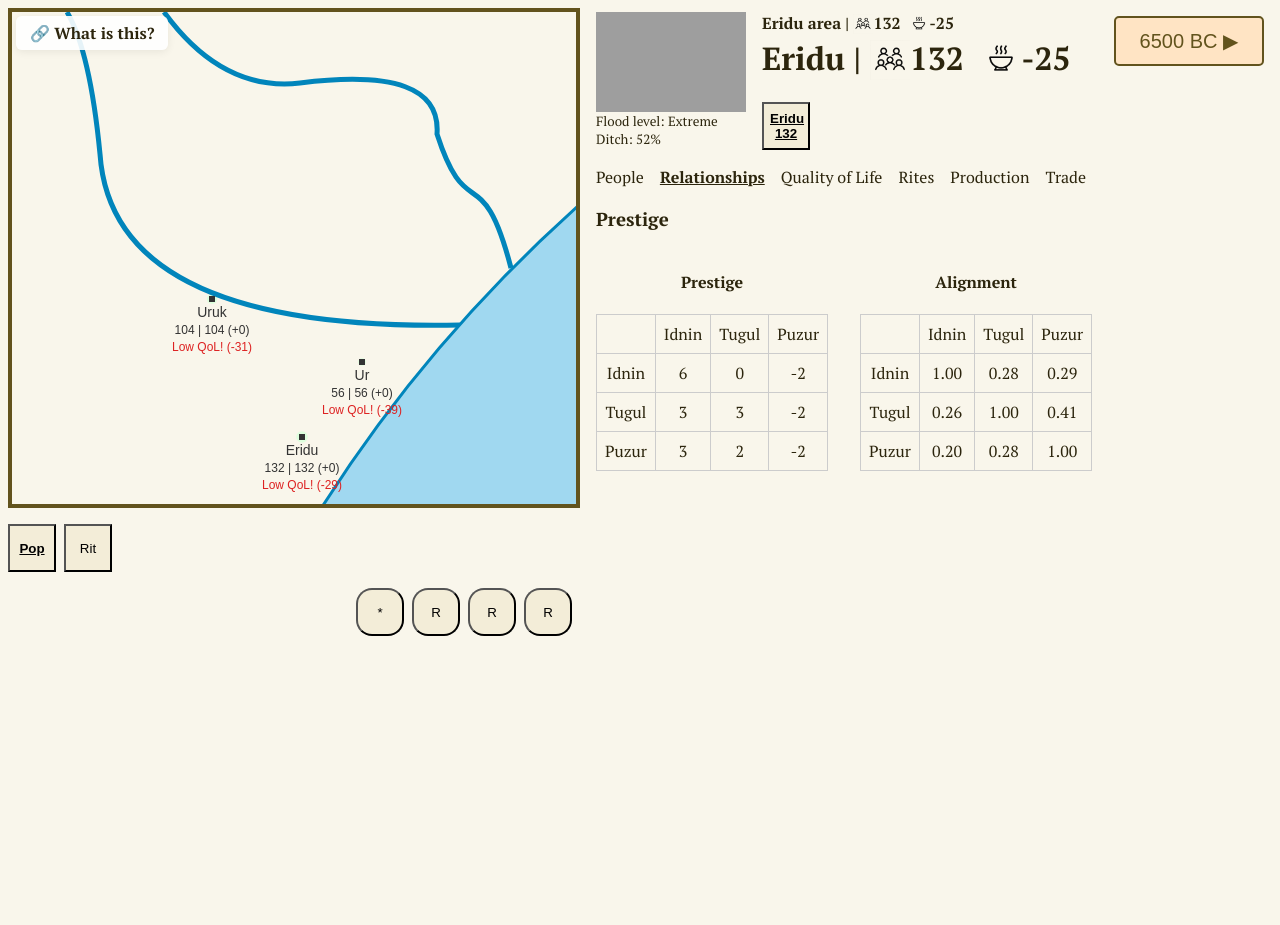
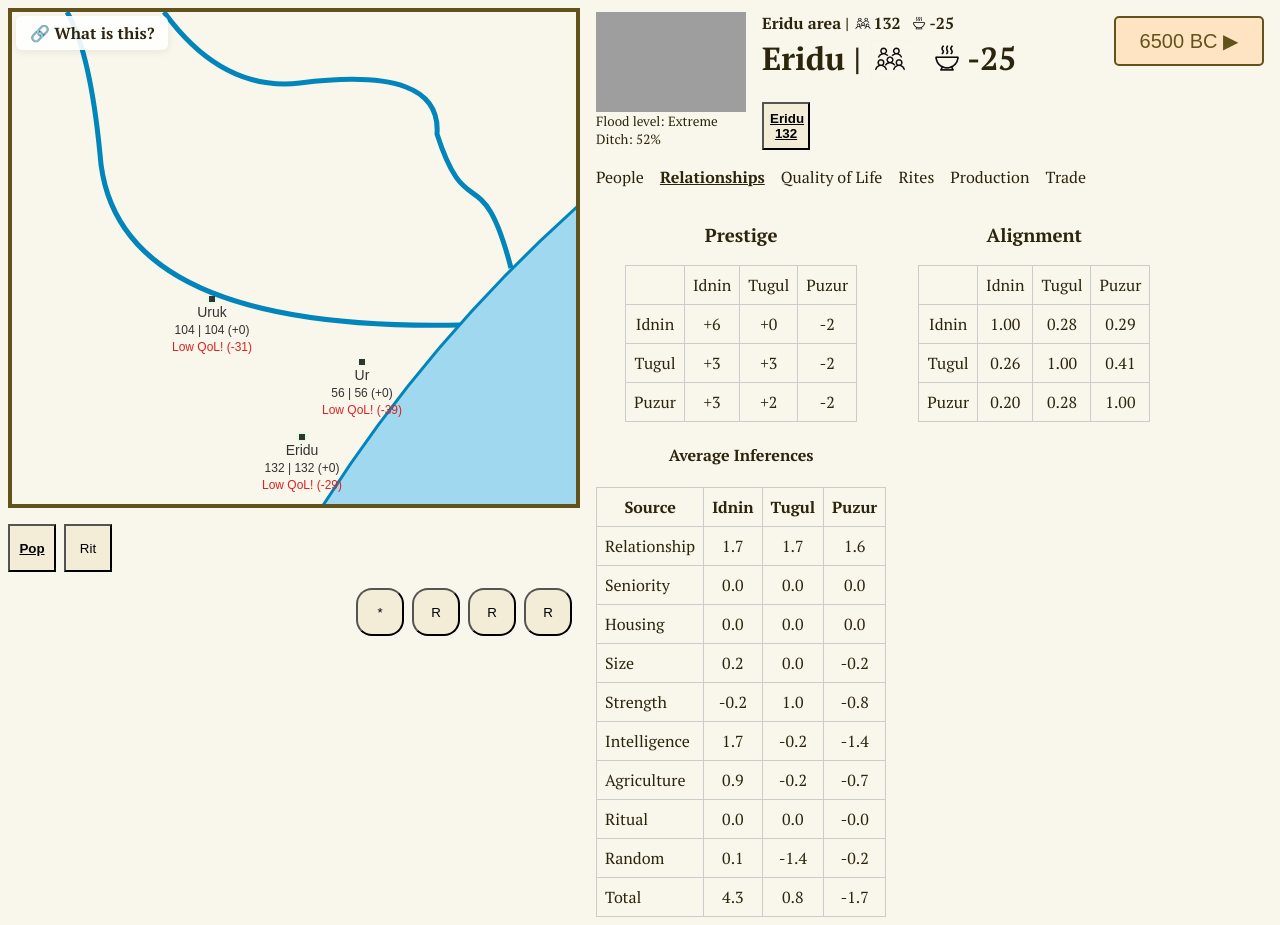
Before and after one commit to dmandelin/world2, a SvelteKit app: page / in a window 1280 px wide. Both pictures are taken after a click on the button "Relationships". Before the commit the page ends 800 px from the top, so only its background shows below. Built offline with nearby package versions, Linux system fonts and the light colour scheme; grey boxes are pictures that could not be loaded.

Commit message:
Prestige average inferences table.

```diff
--- a/src/components/ClanCard.svelte
+++ b/src/components/ClanCard.svelte
@@ -7,7 +7,6 @@
     import PopulationPyramid from "./PopulationPyramid.svelte";
     import Tooltip from "./Tooltip.svelte";
     import { clanTimelineGraphData } from "../model/timeline";
-    import { SkillDefs } from "../model/people/skills";
     import HousingDecision from "./decisions/HousingDecision.svelte";
 
     let { clan } = $props();
@@ -121,7 +120,7 @@
                 <td colspan="3" style="display: flex; text-align: left; vertical-align: middle; gap: 0.5em; justify-content: center;">
                     <img src="stat-population-256.png" alt="Population" width="24" height="24" />
                 <Tooltip>
-                    {clan.size}
+                    {clan.population}
                     <div slot="tooltip" class="ttt">
                         <PopulationPyramid clan={clan} />
                 </Tooltip>
--- a/src/components/SettlementCluster.svelte
+++ b/src/components/SettlementCluster.svelte
@@ -71,7 +71,7 @@
                 />{signed(selectedSettlement.averageQoL, 0)}</h1>
             <ButtonPanel config={{
         buttons: settlement.cluster.settlements.map((s: SettlementDTO) =>
-        ({ label: `${s.name}<br>${s.size}`, data: s })),
+        ({ label: `${s.name}<br>${s.population}`, data: s })),
     }} onSelected={(_, data) => { selectedSettlement = data; } } />
         </div>
     </div>
--- a/src/components/SettlementRelationships.svelte
+++ b/src/components/SettlementRelationships.svelte
@@ -1,10 +1,14 @@
 <script lang="ts">
     import DataTable from "./DataTable.svelte";
     import Tooltip from "./Tooltip.svelte";
+    import { averagePrestigeTable } from "./tables";
     import type { AlignmentCalc } from "../model/people/alignment";
+    import { signed } from "../model/lib/format";
 
     let { settlement } = $props();
     let clans = $derived(settlement.clans);
+
+    let prestigeTable = $derived(averagePrestigeTable(settlement));
 
     function prestigeTooltip(calc: AlignmentCalc) {
         const rows = [];
@@ -33,7 +37,6 @@
         for (const item of calc.items) {
             rows.push([item.name, item.weight.toFixed(2), item.value.toFixed(2)]);
         }
-        console.log(rows);
         return [
             ['Source', 'Weight', 'Value'],
             ...rows
@@ -53,7 +56,7 @@
 </script>
 
 <style>
-    h4 {
+    h3, h4 {
         text-align: center;
     }
 
@@ -62,20 +65,25 @@
         margin: 0 auto;
     }
 
-    td {
+    td, th {
         padding: 0.5em;
         text-align: center;
         border: 1px solid #ccc;
     }
+
+    #prestige-inferences-table {
+        margin-top: 1em;
+    }
+
+    #prestige-inferences-table td:first-child {
+        text-align: left;
+    }
 </style>
-
-<h3>Prestige</h3>
 
 <div style="display: flex; gap: 2em">
 
 <div>
-    <h4>Prestige</h4>
-
+    <h3>Prestige</h3>
     <table>
     <tbody>
         <tr>
@@ -90,7 +98,7 @@
             {#each clans as d}
                 <td>
                     <Tooltip>
-                        {(c.prestige.get(d.ref)?.value?.toFixed())}
+                        {signed(c.prestige.get(d.ref)?.value)}
                         <div slot="tooltip">
                             <b>Sources</b>
                             <DataTable rows={prestigeTooltip(c.prestige.get(d.ref)!)} />
@@ -104,9 +112,29 @@
         {/each}
         </tbody>
     </table>
+
+    <h4>Average Inferences</h4>
+    <table id="prestige-inferences-table">
+        <thead>
+            <tr>
+                {#each prestigeTable.header as cell}
+                    <th>{cell}</th>
+                {/each}
+            </tr>
+        </thead>
+        <tbody>
+            {#each prestigeTable.rows as row}
+                <tr>
+                    {#each row as cell}
+                        <td>{cell}</td>
+                    {/each}
+                </tr>
+            {/each}
+        </tbody>
+    </table>
 </div>
 <div>
-    <h4>Alignment</h4>
+    <h3>Alignment</h3>
     <table>
     <tbody>
         <tr>
--- a/src/components/dtos.ts
+++ b/src/components/dtos.ts
@@ -108,7 +108,7 @@ export type ClanDTO = {
     seniority: number;
     migrationPlan: MigrationCalc|undefined;
     lastPopulationChange: PopulationChange;
-    size: number;
+    population: number;
 
     qol: number;
     qolCalc: QolCalc;
@@ -154,7 +154,7 @@ export function clanDTO(clan: Clan, world: WorldDTO): ClanDTO {
         ritualEffectiveness: clan.ritualEffectiveness,
         ritualEffectivenessTooltip: clan.productivityCalcs.get(SkillDefs.Ritual)?.tooltip ?? [],
         seniority: clan.seniority,
-        size: clan.population,
+        population: clan.population,
         lastPopulationChange: clan.lastPopulationChange,
         tradePartners: tradePartnersDTO(clan),
 
@@ -166,19 +166,6 @@ export function clanDTO(clan: Clan, world: WorldDTO): ClanDTO {
         strength: clan.strength,
         traits: [...clan.traits].map(t => t.name),
     };
-}
-
-export class ClansDTO extends Array<ClanDTO> {
-    population: number;
-    condorcet: CondorcetCalc;
-
-    constructor(clans: Clans, world: WorldDTO) {
-        super(...sortedByKey([...clans].map(clan =>
-            clanDTO(clan, world)), clan => -clan.averagePrestige));
-
-        this.population = clans.population;
-        this.condorcet = clans.condorcetLeader;
-    }
 }
 
 class SettlementProductionDTO {
@@ -206,11 +193,11 @@ class SettlementProductionDTO {
 
 export class SettlementDTO {
     readonly name: string;
-    readonly size: number;
+    readonly population: number;
     readonly averageQoL: number;
     readonly lastSizeChange: number;
 
-    readonly clans: ClansDTO;
+    readonly clans: ClanDTO[];
     readonly production: SettlementProductionDTO;
     readonly localTradeGoods: TradeGood[];
 
@@ -218,6 +205,8 @@ export class SettlementDTO {
     readonly ditchQuality: number;
     readonly ditchTooltip: string[][];
     readonly floodLevel: FloodLevel;
+
+    readonly condorcet: CondorcetCalc;
 
     readonly rites: {
         name: string;
@@ -236,13 +225,15 @@ export class SettlementDTO {
         appealItems: [string, string][];
     }[];
 
-    constructor(settlement: Settlement, readonly cluster: ClusterDTO) {
+    constructor(settlement: Settlement, readonly cluster: ClusterDTO, readonly world: WorldDTO) {
+        this.clans = sortedByKey([...settlement.clans].map(clan =>
+            clanDTO(clan, world)), clan => -clan.averagePrestige);
+
         this.name = settlement.name;
-        this.size = settlement.population;
+        this.population = settlement.population;
         this.averageQoL = settlement.averageQoL;
         this.lastSizeChange = settlement.lastSizeChange;
 
-        this.clans = new ClansDTO(settlement.clans, cluster.world);
         this.production = new SettlementProductionDTO(settlement);
         this.localTradeGoods = [...settlement.localTradeGoods];
 
@@ -266,6 +257,8 @@ export class SettlementDTO {
             appeal: rites.appeal,
             appealItems: rites.appealItems,
         }));
+
+        this.condorcet = settlement.clans.condorcetLeader;
     }
 }
 
@@ -277,7 +270,7 @@ export class ClusterDTO {
 
     constructor(private readonly cluster: SettlementCluster, readonly world: WorldDTO) {
         this.name = cluster.name;
-        this.settlements = cluster.settlements.map(s => new SettlementDTO(s, this));
+        this.settlements = cluster.settlements.map(s => new SettlementDTO(s, this, world));
         this.population = cluster.population;
         this.averageQoL = cluster.qol;
     }
@@ -330,8 +323,8 @@ export class WorldDTO {
 
     get notableClans() {
         const items: [string, OptByWithValue<ClanDTO>, (clan: ClanDTO) => number, (n: number) => string][] = [
-            ['Biggest', maxbyWithValue, clan => clan.size, n => n.toFixed()],
-            ['Smallest', minbyWithValue,  clan => clan.size, n => n.toFixed()],
+            ['Biggest', maxbyWithValue, clan => clan.population, n => n.toFixed()],
+            ['Smallest', minbyWithValue,  clan => clan.population, n => n.toFixed()],
             ['Most productive', maxbyWithValue, clan => clan.productivity, pct],
             ['Least productive', minbyWithValue, clan => clan.productivity, pct],
             ['Most correct', maxbyWithValue, clan => clan.ritualEffectiveness, pct],
--- a/src/components/tables.ts
+++ b/src/components/tables.ts
@@ -48,3 +48,39 @@ export function settlementProductionTable(settlement: SettlementDTO): Settlement
 
     return { header, subheader, rows}
 }
+
+export type AveragePrestigeTable = {
+    header: string[];
+    rows: string[][];
+}
+
+export function averagePrestigeTable(settlement: SettlementDTO): AveragePrestigeTable {
+    const n = settlement.population;
+    const rs = new Map<string, Map<string, number>>(); // calc item name -> clan name -> value
+    for (const clan of settlement.clans) {
+        for (const [other, prestigeCalc] of clan.prestige) {
+            console.log(clan.prestige);
+            for (const item of prestigeCalc.inference.items) {
+                const part = item.value * clan.population / n;
+                const row = rs.get(item.name) ?? new Map<string, number>();
+                row.set(other.name, (row.get(other.name) ?? 0) + part);
+                rs.set(item.name, row);
+            }
+            const totalPart = prestigeCalc.inference.value * clan.population / n;
+            const totalRow = rs.get('Total') ?? new Map<string, number>();
+            totalRow.set(other.name, (totalRow.get(other.name) ?? 0) + totalPart);
+            rs.set('Total', totalRow);
+        }
+    }
+
+    const header = ['Source', ...[...settlement.clans].map(c => c.name)]
+    const rows = [...rs.entries()].map(([name, clanMap]) => {
+        const row = [name];
+        for (const clan of settlement.clans) {
+            row.push((clanMap.get(clan.name) ?? 0).toFixed(1));
+        }
+        return row;
+    });
+
+    return { header, rows };
+}
```
